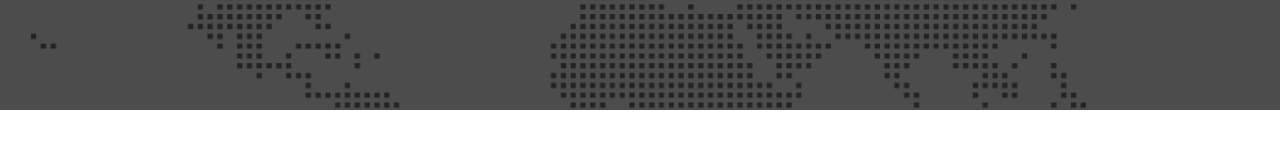
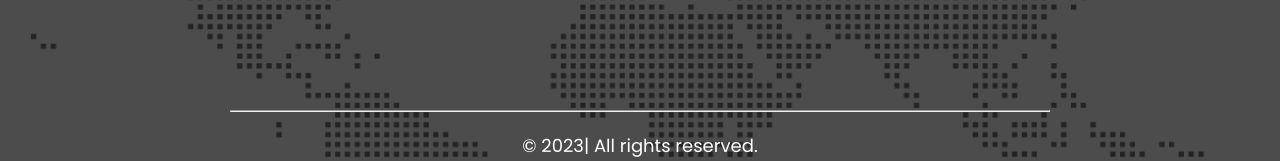
Before and after one commit to sowadsikder/digital-agency, a plain HTML site: page index.html in a window 1280 px wide. Shown: the part 3045-3206 px from the top of the page. Before the commit the page ends 3155 px from the top, so only its background shows below. Drawn offline with nearby package versions, Linux system fonts and the light colour scheme.

Commit message:
favicon added

```diff
--- a/css/styles.css
+++ b/css/styles.css
@@ -369,3 +369,11 @@ ul.links-items > li > a:hover{
   font-size: 18px;
   margin-right: 5px;
 }
+hr {
+    margin: 0 230px;
+}
+.copyrights {
+    text-align: center;
+    font-size: 18px;
+    margin-top: 20px;
+}
--- a/index.html
+++ b/index.html
@@ -3,6 +3,7 @@
 
 <head>
     <meta charset="UTF-8">
+    <link rel="shortcut icon" href="asset/logo/icon.png" type="image/x-icon">
     <meta name="viewport" content="width=device-width, initial-scale=1.0">
     <script src="https://kit.fontawesome.com/2604bb46b0.js" crossorigin="anonymous"></script>
     <link rel="preconnect" href="https://fonts.googleapis.com">
@@ -196,6 +197,8 @@
                 <p><i class="fa-solid fa-envelope"></i> info@domain.com</p>
             </div>
         </div>
+        <hr>
+        <div class="copyrights"></i>&copy; 2023| All rights reserved.</div>
     </footer>
 </body>
 
```
Also changed, not shown: asset/logo/icon.png (added).
